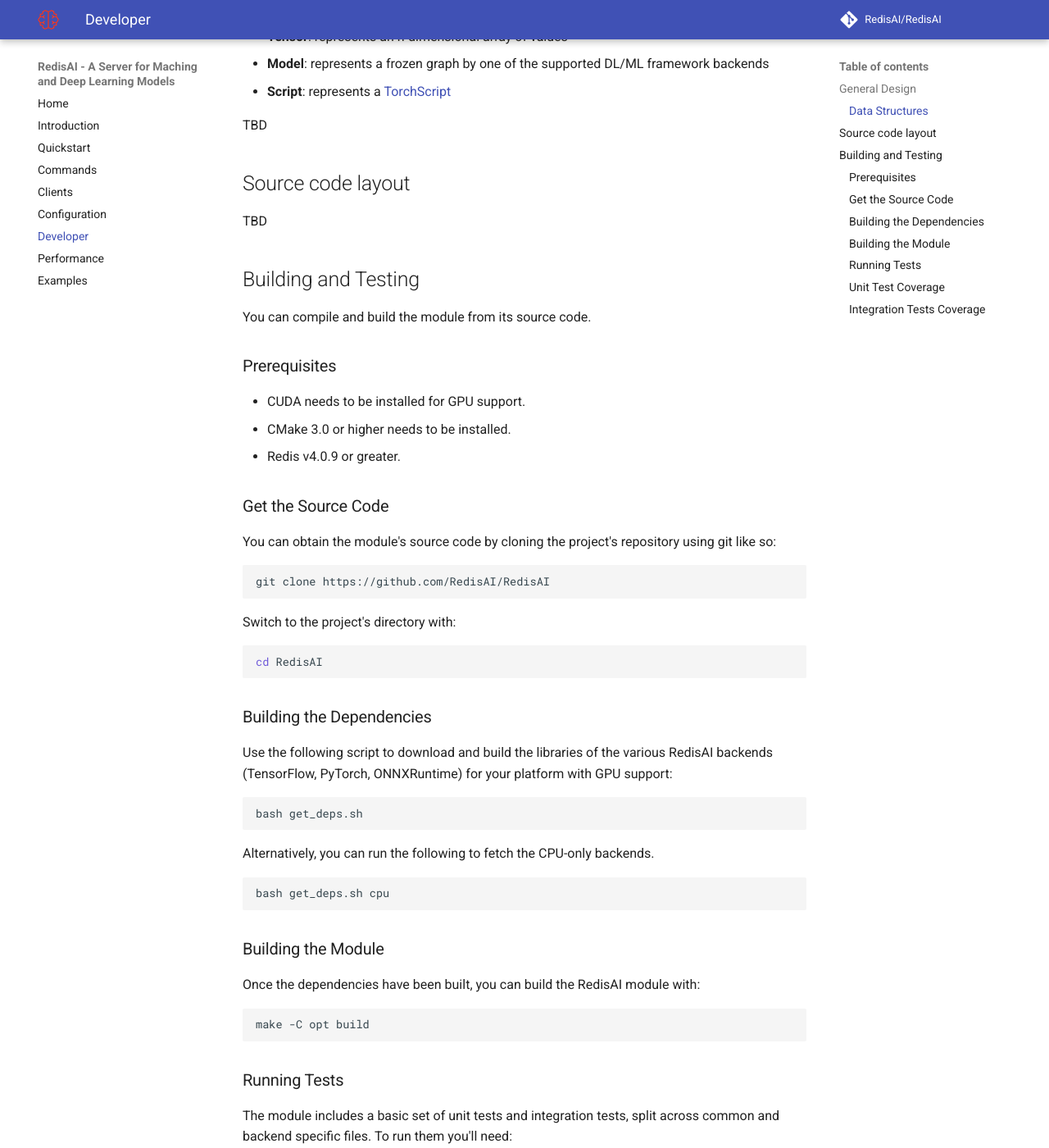
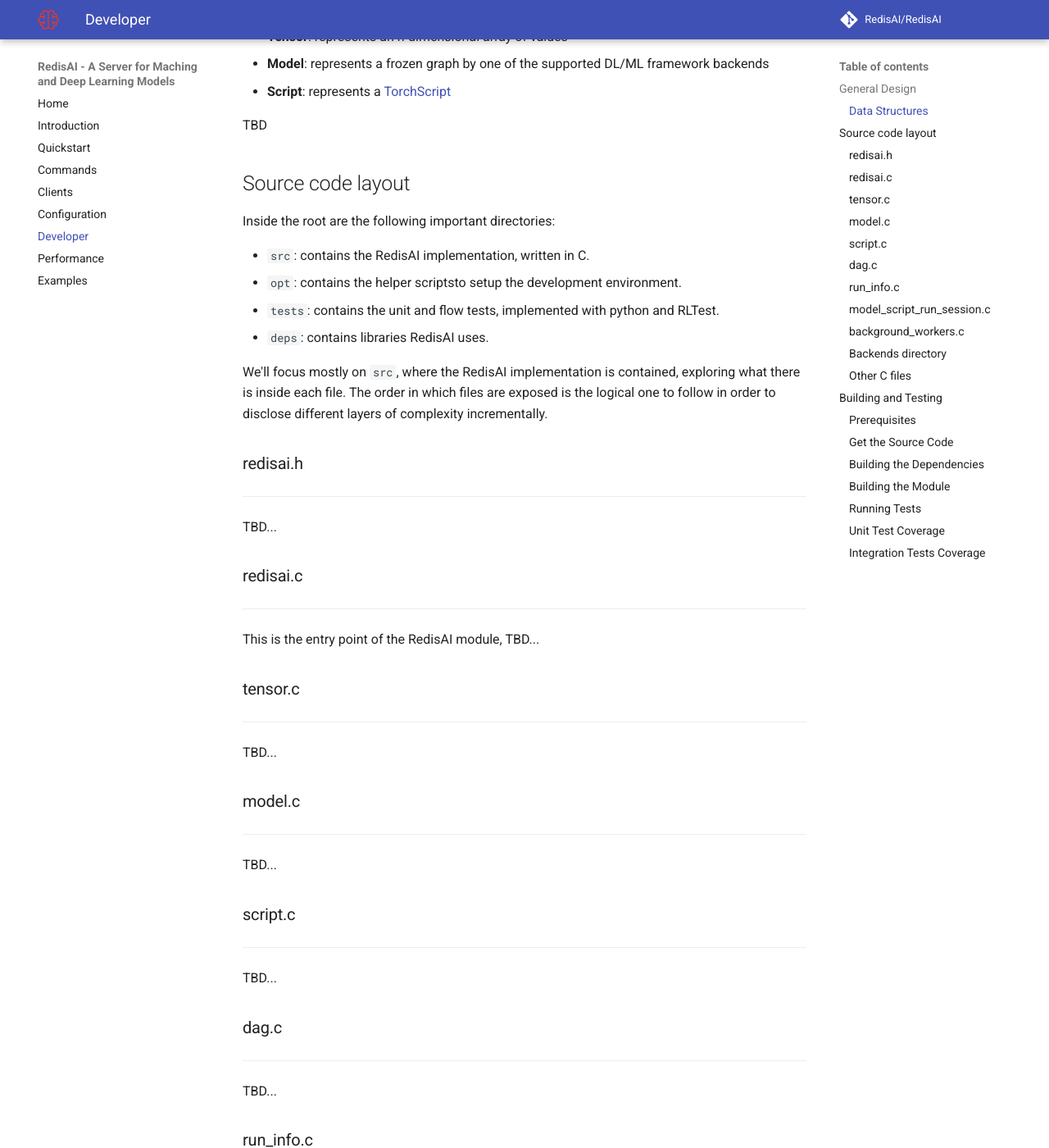
Before and after one commit to RedisAI/RedisAI, an MkDocs documentation site: the page built from docs/developer.md, in a window 1280 px wide and 1400 px high, scrolled down 605 px. Shown: the whole window at 82% size. Built offline with MkDocs 1.6.1 and Material for MkDocs 9.7.7, drawn with Linux system fonts in a browser that asks for light colours; comment, search, counter and statistics services are not loaded; some of the changed text lies outside the part shown.

Commit message:
[wip] added main source files to document

```diff
--- a/docs/developer.md
+++ b/docs/developer.md
@@ -20,7 +20,65 @@
 
 ## Source code layout
 
-TBD
+Inside the root are the following important directories:
+
+* `src`: contains the RedisAI implementation, written in C.
+* `opt`: contains the helper scriptsto setup the development environment.
+* `tests`: contains the unit and flow tests, implemented with python and RLTest.
+* `deps`: contains libraries RedisAI uses.
+
+We'll focus mostly on `src`, where the RedisAI implementation is contained,
+exploring what there is inside each file. The order in which files are
+exposed is the logical one to follow in order to disclose different layers
+of complexity incrementally.
+
+### redisai.h
+---
+TBD...
+
+### redisai.c
+---
+
+This is the entry point of the RedisAI module, TBD...
+
+### tensor.c
+---
+TBD...
+
+### model.c
+---
+TBD...
+
+### script.c
+---
+TBD...
+
+### dag.c
+---
+TBD...
+
+
+### run_info.c
+---
+TBD...
+
+### model_script_run_session.c
+---
+TBD...
+
+### background_workers.c
+---
+TBD...
+
+### Backends directory
+---
+TBD...
+
+### Other C files
+---
+
+TBD...
+
 
 ## Building and Testing
 You can compile and build the module from its source code.
```
